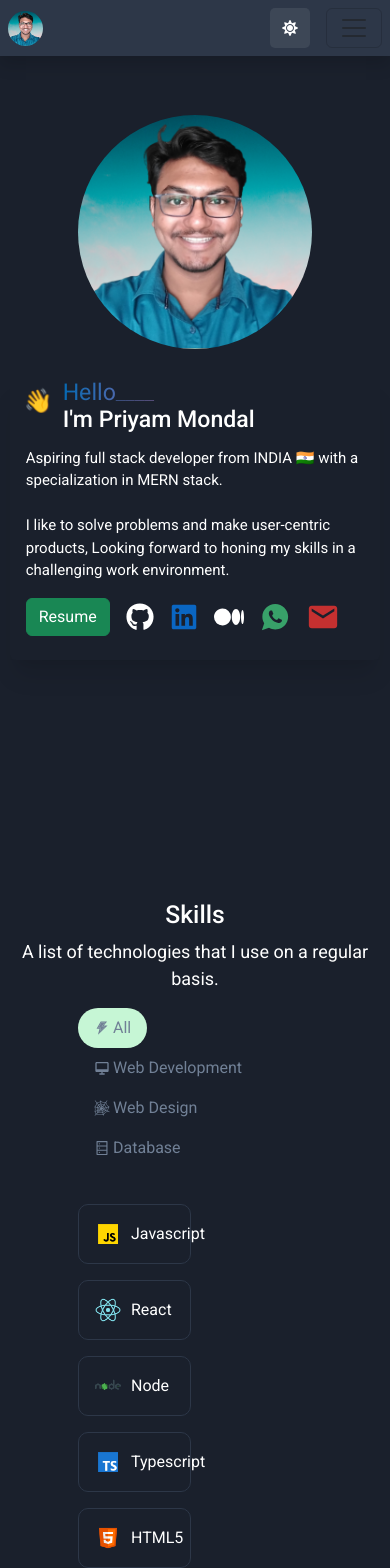
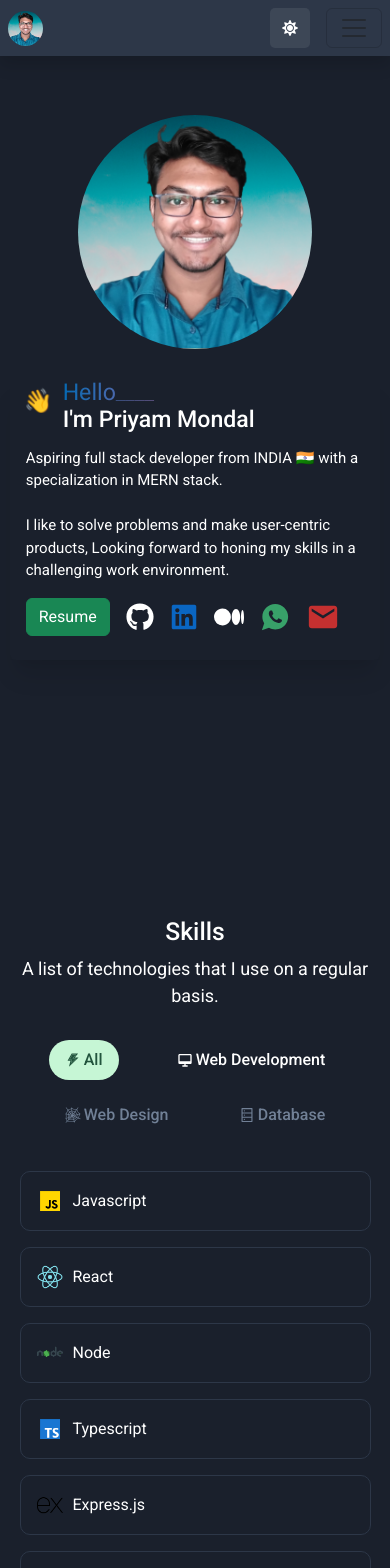
Before and after one commit to Priyammondal/portfolio, a React (Vite) app: page / in a window 390 px wide. Shown: the top 1568 px of the page. Built offline with nearby package versions, Linux system fonts and the light colour scheme.

Commit message:
skill done

```diff
--- a/src/assets/data.js
+++ b/src/assets/data.js
@@ -5,12 +5,11 @@ import typescript from "./skills/typescript.png";
 import html5 from "./skills/html-5.png";
 import css3 from "./skills/css3.png";
 import bootstrap from "./skills/bootstrap.png";
-import chakraUI from "./skills/chakraUI.png";
-import heroku from "./skills/heroku.png";
 import vscode from "./skills/vscode.png";
 import figma from "./skills/figma.png";
 import mysql from "./skills/mysql.png";
 import mongodb from "./skills/mongodb.png";
+import express from "./skills/express.png";
 
 export const projects = [
   {
@@ -107,6 +106,13 @@ export const skills = [
     image: typescript,
   },
   {
+    name: "Express.js",
+    description: "Web development",
+    link: "https://expressjs.com/",
+    type: "development",
+    image: express,
+  },
+  {
     name: "HTML5",
     description: "Web layouts",
     link: "https://developer.mozilla.org/en-US/docs/Web/Guide/HTML/HTML5",
--- a/src/components/Body/Skills/index.jsx
+++ b/src/components/Body/Skills/index.jsx
@@ -18,7 +18,10 @@ const Skill = ({ theme }) => {
         <div
           className="skill_label"
           onClick={() => setSkillType("all")}
-          style={{ backgroundColor: skillType === "all" && "#c6f6d5" }}
+          style={{
+            backgroundColor: skillType === "all" && "#c6f6d5",
+            color: skillType === "all" && "#22543d",
+          }}
         >
           <AiTwotoneThunderbolt />
           All
@@ -26,7 +29,20 @@ const Skill = ({ theme }) => {
         <div
           className="skill_label"
           onClick={() => setSkillType("development")}
-          style={{ backgroundColor: skillType === "development" && "#edf2f7" }}
+          style={{
+            backgroundColor:
+              skillType === "development" && theme === "dark"
+                ? "#edf2f7"
+                : skillType === "development" && theme === "light"
+                ? "#171923"
+                : null,
+            color:
+              skillType === "development" && theme === "dark"
+                ? "#1a202c"
+                : skillType === "development" && theme === "light"
+                ? "#edf2f7"
+                : "unset",
+          }}
         >
           <BiDesktop />
           Web Development
@@ -34,7 +50,10 @@ const Skill = ({ theme }) => {
         <div
           className="skill_label"
           onClick={() => setSkillType("design")}
-          style={{ backgroundColor: skillType === "design" && "#c6f6d5" }}
+          style={{
+            backgroundColor: skillType === "design" && "#c6f6d5",
+            color: skillType === "design" && "#22543d",
+          }}
         >
           <GiSpiderWeb />
           Web Design
@@ -42,7 +61,10 @@ const Skill = ({ theme }) => {
         <div
           className="skill_label"
           onClick={() => setSkillType("database")}
-          style={{ backgroundColor: skillType === "database" && "#fed7d7" }}
+          style={{
+            backgroundColor: skillType === "database" && "#fed7d7",
+            color: skillType === "database" && "#822727",
+          }}
         >
           <AiOutlineDatabase />
           Database
--- a/src/components/Body/Skills/index.scss
+++ b/src/components/Body/Skills/index.scss
@@ -1,11 +1,12 @@
 .skills {
+  padding-top: 5vh;
   .text-center {
     p {
       font-size: 18px;
     }
   }
   .skill_catagory {
-    width: 60%;
+    width: 65%;
     .skill_label {
       display: flex;
       align-items: center;
@@ -14,6 +15,7 @@
       color: #718096;
       padding: 8px 16px;
       border-radius: 9999px;
+      font-weight: 500;
       cursor: pointer;
       transition: all 0.5s ease-in-out;
       &:hover {
@@ -24,7 +26,7 @@
     }
   }
   .skill_list {
-    width: 60%;
+    width: 65%;
     margin-top: 1.25rem;
     margin-bottom: 1.25rem;
     padding: 1rem 0;
@@ -32,3 +34,28 @@
     overflow: hidden scroll;
   }
 }
+@media screen and (max-width: 992px) {
+  .skills {
+    padding-top: 10vh !important;
+    .skill_catagory {
+      width: 70%;
+    }
+    .skill_list {
+      width: 70%;
+    }
+  }
+}
+@media screen and (max-width: 992px) {
+  .skills {
+    padding-top: 2vh !important;
+    .skill_catagory {
+      width: 75%;
+      .skill_label{
+        margin-top: 15px;
+      }
+    }
+    .skill_list {
+      width: 90%;
+    }
+  }
+}
--- a/src/components/Body/Skills/skillCard/index.scss
+++ b/src/components/Body/Skills/skillCard/index.scss
@@ -23,3 +23,8 @@
     margin: 0;
   }
 }
+@media screen and (max-width: 767px) {
+  .skillCard {
+    width: 100%;
+  }
+}
--- a/src/components/Header/Header.scss
+++ b/src/components/Header/Header.scss
@@ -31,3 +31,11 @@
     cursor: pointer;
   }
 }
+
+@media screen and (max-width: 767px) {
+  .navbar {
+    position: sticky !important;
+    top: 0;
+    z-index: 101;
+  }
+}
```
Also changed, not shown: src/assets/skills/express.png (added).
